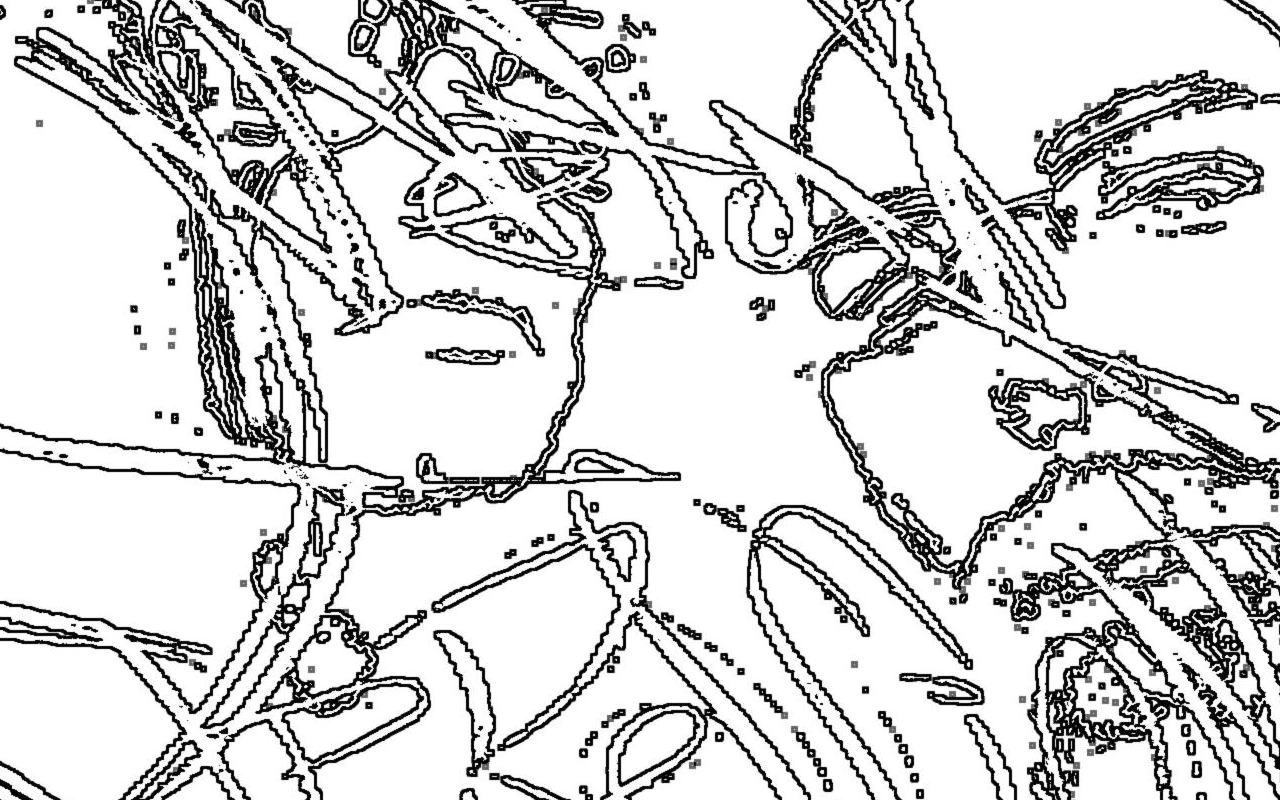
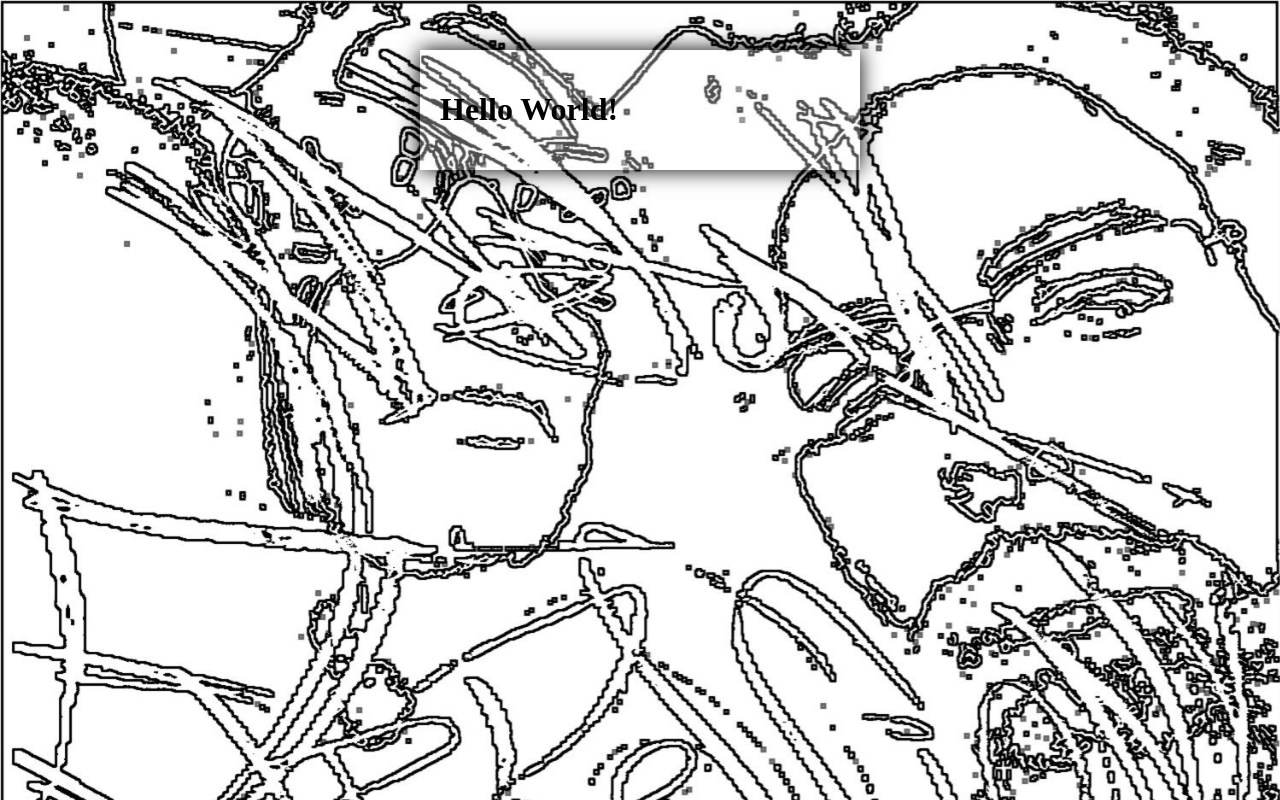
Before and after one commit to KoreaHaos/30490_01_metal_and_expression, a plain HTML site: page index.html in a window 1280 px wide. Drawn offline with Linux system fonts and the light colour scheme.

Commit message:
WHOLESALE COMMIT - ADD COMMIT MESSAGE NEXT TIME!

```diff
--- a/index.html
+++ b/index.html
@@ -1,37 +1,75 @@
-<!DOCTYPE html PUBLIC "-//W3C//DTD XHTML 1.0 Transitional//EN" "http://www.w3.org/TR/xhtml1/DTD/xhtml1-transitional.dtd">
-<html xmlns="http://www.w3.org/1999/xhtml">
+<!DOCTYPE html>
+<html>
 
 <head>
-	<meta http-equiv="Content-Type" content="text/html; charset=UTF-8" />
+	<meta charset="utf-8">
 
-	<title>Full Page Background Image</title>
+	<title>Metal Haos Expressed</title>
 
-	<link rel="stylesheet" type="text/css" href="css/style.css" />
+	<style>
+		img.bg {
+			/* Set rules to fill background */
+			min-height: 100%;
+			min-width: 1024px;
+			/* Set up proportionate scaling */
+			width: 100%;
+			height: auto;
+			/* Set up positioning */
+			position: fixed;
+			top: 0;
+			left: 0;
+		}
 
-	<!--[if lt IE 7]>
-    	<script type="text/javascript" src="js/mootools.js"></script>
-    	<script type="text/javascript" src="js/core.js"></script>
-	<![endif]-->
+		@media screen and (max-width: 1024px) {
+			img.bg {
+				left: 50%;
+				margin-left: -512px;
+			}
+		}
+
+		#page-wrap {
+			position: relative;
+			width: 400px;
+			margin: 50px auto;
+			padding: 20px;
+			background-color: rgba(255, 255, 255, 0.3);
+			-moz-box-shadow: 0 0 20px black;
+			-webkit-box-shadow: 0 0 20px black;
+			box-shadow: 0 0 20px black;
+		}
+
+		p {
+			font: 15px/2 Georgia, Serif;
+			margin: 0 0 30px 0;
+			text-indent: 40px;
+		}
+
+		a:link {
+			color: black;
+			text-decoration: none;
+		}
+
+		a:visited {
+			text-decoration: none;
+		}
+
+		a:hover {
+			text-decoration: none;
+		}
+
+		a:active {
+			text-decoration: none;
+		}
+	</style>
 </head>
 
 <body>
 
-    <div id="cont">
+	<img src="img/lander_image.jpg" class="bg">
+	<div id="page-wrap">
 
-        <div class="box"></div>
-    </div>
-
-    <div id="bg">
-        <div>
-            <table cellspacing="0" cellpadding="0">
-                <tr>
-                    <td>
-                        <a href="pgs/index.html"><img src="img/lander_image.jpg" alt=""/></a>
-                    </td>
-                </tr>
-            </table>
-        </div>
-    </div>
+		<a href="pgs/index.html"><h1>Hello World!</h1></a>
+	</div>
 
 </body>
 
```
